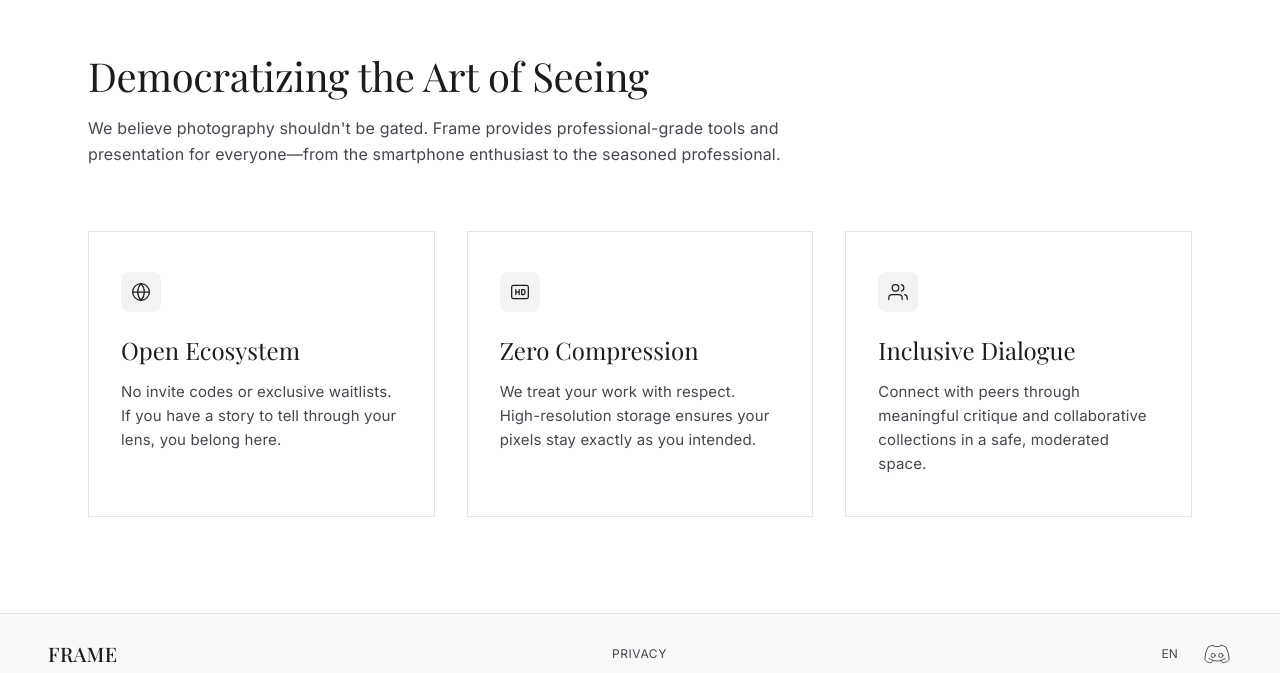
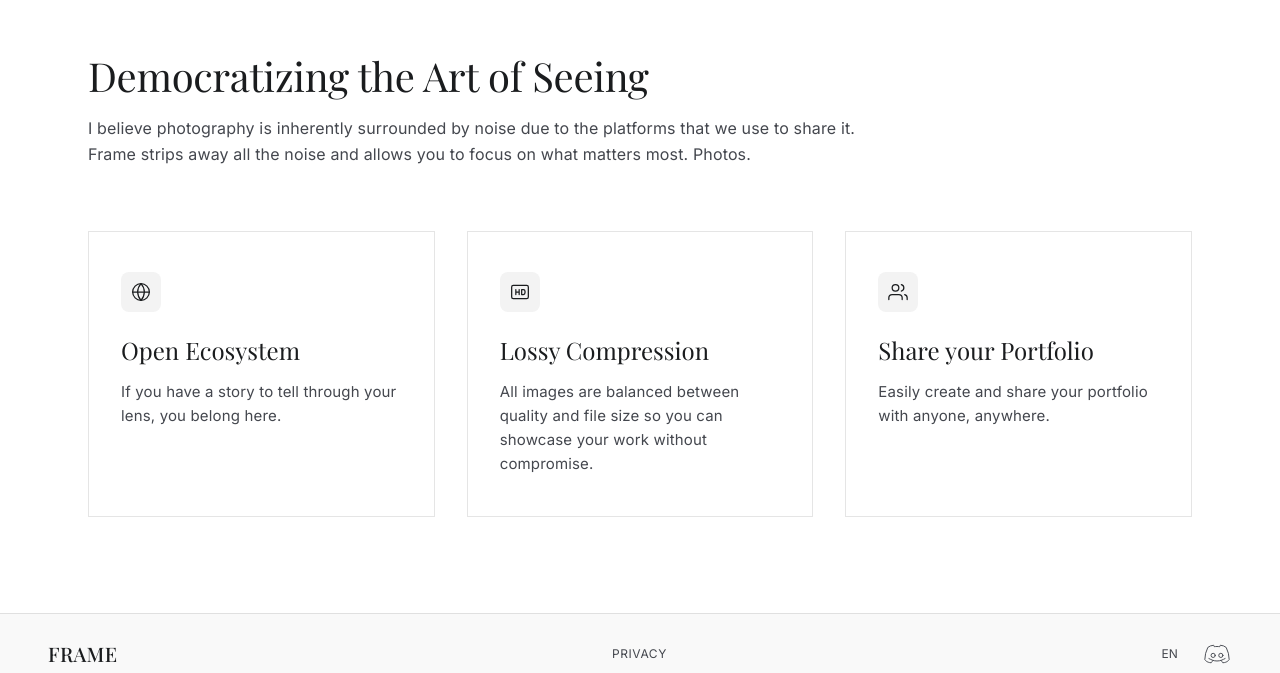
Before and after one commit to EddieeBOB/project-photo, a React (Vite) app: page / in a window 1280 px wide. Shown: the part 819-1492 px from the top of the page. Built offline with nearby package versions, Linux system fonts and the light colour scheme; no server answers; what pica would draw is missing.

Commit message:
refactor: update feature card content and adjust hero section layout and description

```diff
--- a/design_docs/MainDesign.md
+++ b/design_docs/MainDesign.md
@@ -2,7 +2,7 @@
 name: Luminous Editorial
 version: 1.0.0
 author: Stitch AI
-description: A bright, airy, and sophisticated design system for Frame, a high-fidelity photo-sharing platform. The system prioritizes "Luminous Editorial" aesthetics—emphasizing generous whitespace, intentionality, and high-resolution visual storytelling.
+description: A bright, airy, and sophisticated design system for Frame, a high-fidelity photo-sharing platform. The system prioritizes "Luminous Editorial" aesthetics, emphasizing generous whitespace, intentionality, and high-resolution visual storytelling.
 
 ## Visual Philosophy
 - **Intentionality over Velocity:** Layouts are designed to slow the user down, favoring large-scale imagery and horizontal movement.
@@ -72,4 +72,4 @@ description: A bright, airy, and sophisticated design system for Frame, a high-f
 ## Interaction Design
 - **Buttons:** Sharp corners (Round Four preset but often appearing as square for editorial feel). Transitions are 300ms ease-in-out.
 - **Links:** Subtle opacity change on hover (80%) or color shift to primary black.
-- **Images:** "Zero Compression" visual treatment—crisp, high-resolution with no visible artifacts.
+- **Images:** "Zero Compression" visual treatment, crisp, high-resolution with no visible artifacts.
--- a/src/components/FeatureCards.tsx
+++ b/src/components/FeatureCards.tsx
@@ -63,17 +63,17 @@ const features = [
     {
         icon: <GlobeIcon />,
         title: "Open Ecosystem",
-        description: "No invite codes or exclusive waitlists. If you have a story to tell through your lens, you belong here."
+        description: "If you have a story to tell through your lens, you belong here."
     },
     {
         icon: <HDIcon />,
-        title: "Zero Compression",
-        description: "We treat your work with respect. High-resolution storage ensures your pixels stay exactly as you intended."
+        title: "Lossy Compression",
+        description: "All images are balanced between quality and file size so you can showcase your work without compromise."
     },
     {
         icon: <UsersIcon />,
-        title: "Inclusive Dialogue",
-        description: "Connect with peers through meaningful critique and collaborative collections in a safe, moderated space."
+        title: "Share your Portfolio",
+        description: "Easily create and share your portfolio with anyone, anywhere."
     }
 ];
 
@@ -92,7 +92,7 @@ export default function FeatureCards() {
                         mb: { xs: 6, md: 8 }
                     }}
                 >
-                    <Box sx={{ maxWidth: '720px' }}>
+                    <Box sx={{ maxWidth: 'auto' }}>
                         <Typography
                             variant="h2"
                             sx={{
@@ -115,7 +115,7 @@ export default function FeatureCards() {
                                 lineHeight: 1.6
                             }}
                         >
-                            We believe photography shouldn't be gated. Frame provides professional-grade tools and presentation for everyone—from the smartphone enthusiast to the seasoned professional.
+                            I believe photography is inherently surrounded by noise due to the platforms that we use to share it. <br /> Frame strips away all the noise and allows you to focus on what matters most. Photos.
                         </Typography>
                     </Box>
                 </Box>
--- a/src/i18n.ts
+++ b/src/i18n.ts
@@ -36,7 +36,7 @@ const resources = {
       },
       "errorBoundary": {
         "somethingWentWrong": "Something went wrong.",
-        "unexpectedError": "We're sorry — an unexpected error occurred. Please reload the page to continue.",
+        "unexpectedError": "We're sorry: An unexpected error occurred. Please reload the page to continue.",
         "reloadPage": "Reload Page"
       },
       "studioWorkspace": {
--- a/src/services/signupService.ts
+++ b/src/services/signupService.ts
@@ -38,7 +38,7 @@ export async function handleSignUp(username: string, email: string, password: st
     } catch (dbError: any) {
         console.error("User document creation failed:", dbError);
 
-        // Retry once — transient network issues are common
+        // Retry once because transient network issues are common
         try {
             await tablesDB.createRow({
                 databaseId,
```
